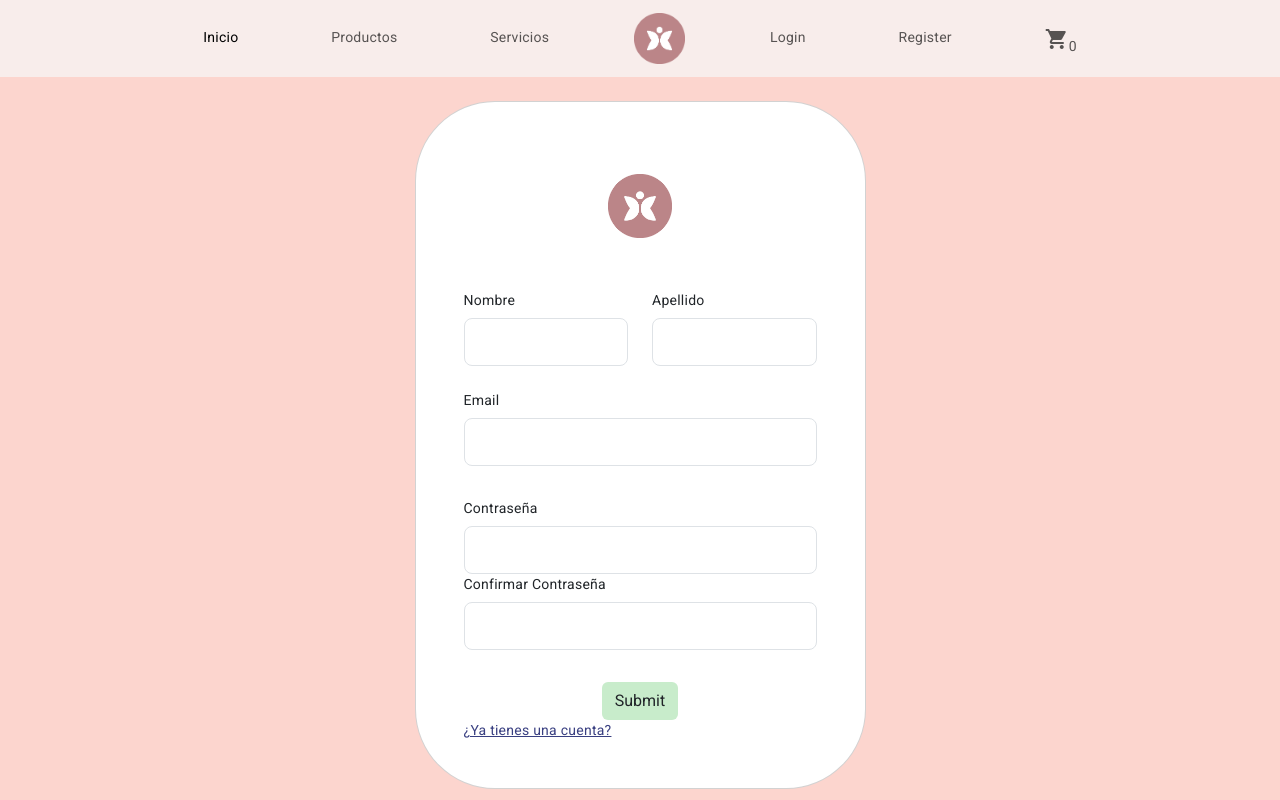
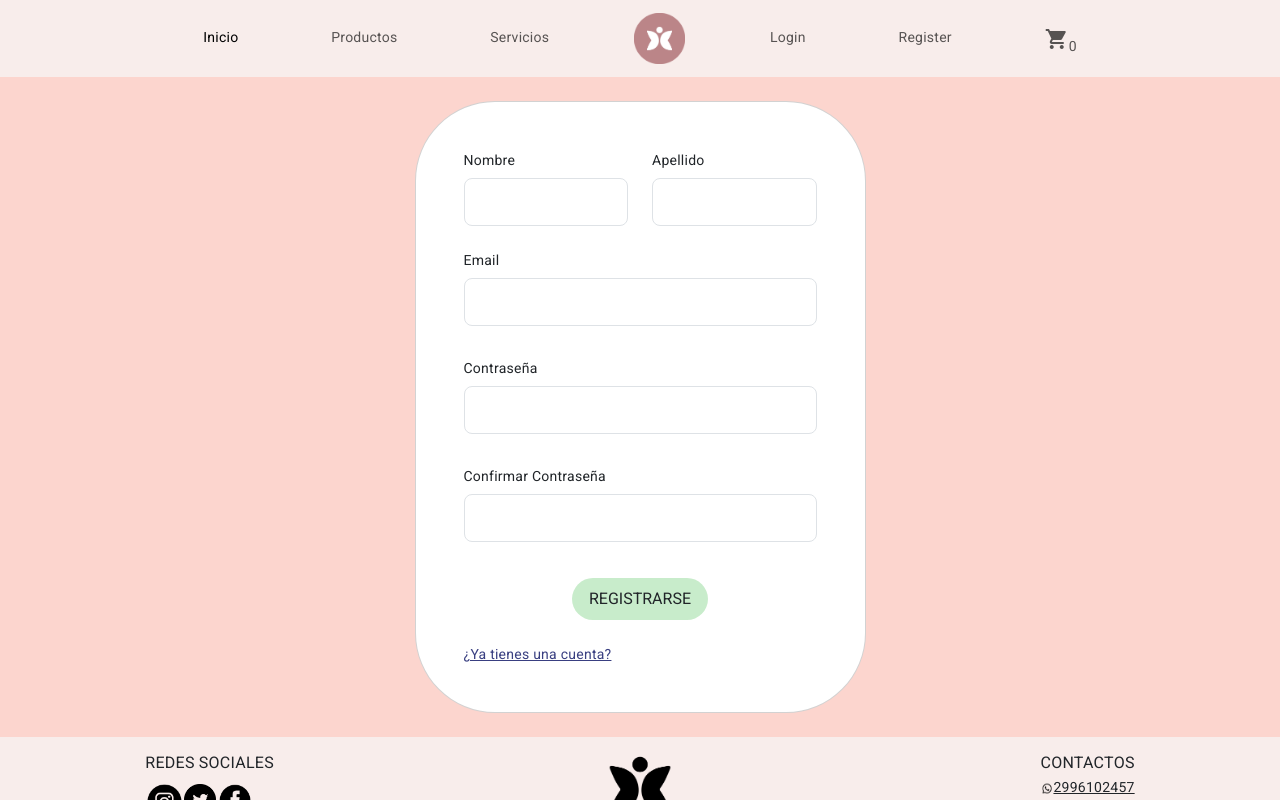
Before and after one commit to nehoxy/estetica-lida, an Angular app: page /register in a window 1280 px wide. Shown: the top 800 px of the page. Built offline with nearby package versions, Linux system fonts and the light colour scheme.

Commit message:
termine el register, le puse type password a los inputs de contraseña, le saque el logo de lida, y le puse la redireccion al ¿ya tiene una cuenta?

```diff
--- a/src/app/modules/auth/pages/register/register.component.css
+++ b/src/app/modules/auth/pages/register/register.component.css
@@ -15,7 +15,7 @@
 }
 .btn{
     background-color: #C8ECCB;
-
+    border-radius:2vw;
 }
 
 
--- a/src/app/modules/auth/pages/register/register.component.html
+++ b/src/app/modules/auth/pages/register/register.component.html
@@ -6,11 +6,7 @@
           <div class="card-body p-4 p-md-5">
 
             <form>
-                <div class="col-12">
-                  <div class="d-flex align-items-center mb-5 pb-1 ">
-                    <img class="logolida mt-4" src="../../../../../assets/imgNavbar/logo7.png" alt="">
-                </div>
-              </div>
+
               <div class="row">
 
                 <div class="col-md-6 mb-4">
@@ -51,24 +47,28 @@
 
                   <div class="form-outline">
                     <label class="form-label" for="emailAddress">Contraseña</label>
-                    <input type="email" id="emailAddress" class="form-control form-control-lg" />
-
-                  </div>
-                  <div class="form-outline">
-                    <label class="form-label" for="emailAddress">Confirmar Contraseña</label>
-                    <input type="email" id="emailAddress" class="form-control form-control-lg" />
+                    <input type="password" id="password" class="form-control form-control-lg" />
 
                   </div>
 
+
+                </div>
+              </div>
+              <div class="row">
+                <div class="mb-4 pb-2">
+                  <div class="form-outline">
+                    <label class="form-label" for="emailAddress">Confirmar Contraseña</label>
+                    <input type="password" id="emailAddress" class="form-control form-control-lg" />
+
+                  </div>
                 </div>
               </div>
 
 
-
-              <div class="col-12 text-center">
-                <input class="btn" type="submit" value="Submit" />
+              <div class="pt-1 mb-4 text-center">
+                <button class="btn btn-lg btn-block text-uppercase fs-6" type="button">Registrarse</button>
               </div>
-              <a href="#!"style="color: #393f81;">¿Ya tienes una cuenta?</a>
+              <a href="/login"style="color: #393f81;">¿Ya tienes una cuenta?</a>
 
             </form>
           </div>
```
Also changed, not shown: 1 other file (tests, documents, lock files or other folders).
